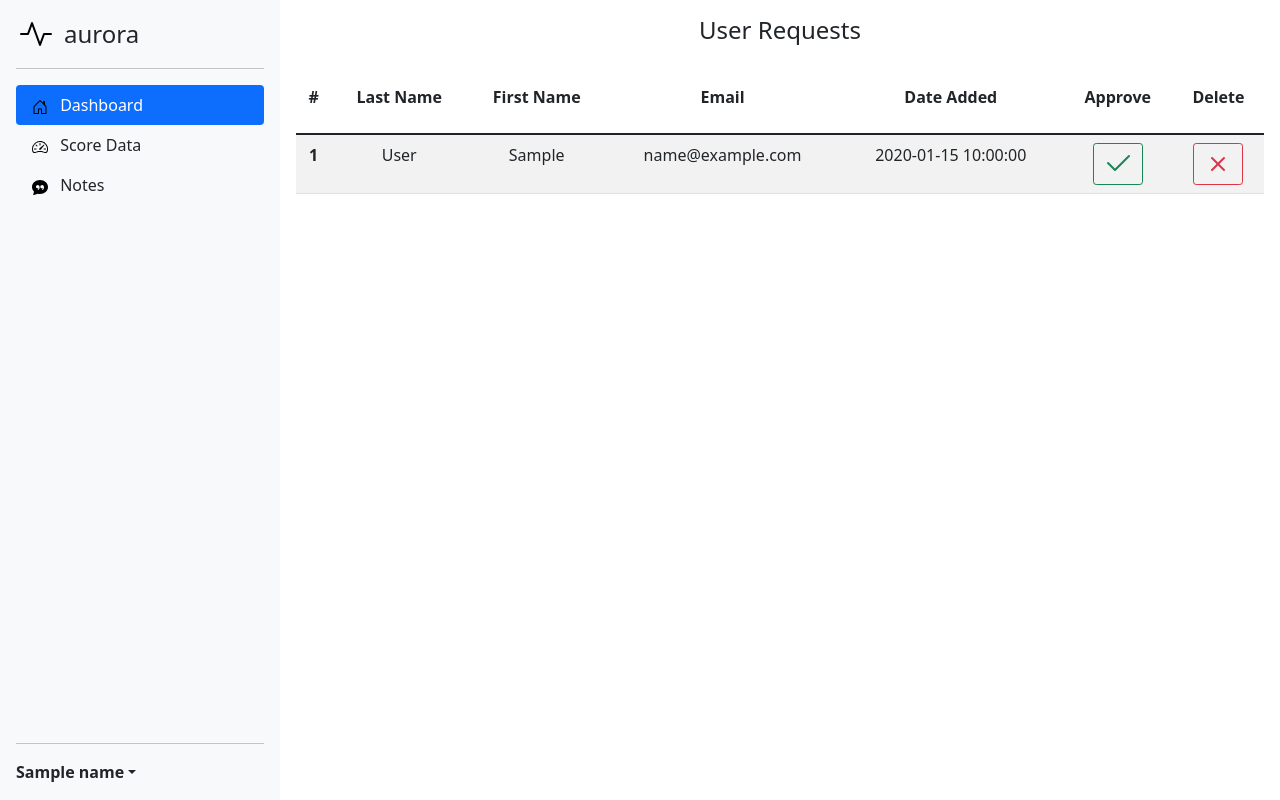
After one commit to smithandrewk/aurora, a Flask app: template templates/requested_users.jinja in a window 1280 px wide. The commit adds this page. Run offline with Flask 2, Linux system fonts and the light colour scheme; tables that the repository leaves empty hold one stand-in row (values such as "Sample post"); the template is opened without the code that fills it: values that come from a table or form of the project are taken from there, most other values are stand-ins (such as "Sample title", 1, 10 or a date in 2020); some libraries are stand-ins or nearby versions.

Commit message:
approve or delete new users

```diff
--- a/templates/home.jinja
+++ b/templates/home.jinja
@@ -35,6 +35,7 @@
 </svg>
 
 <body>
+    {% include 'inc/alerts.jinja' %}
     <div class="arow" style="background-color: #b4bdcb;">
         <div class="acol" style="padding: 5rem 5rem 0 5rem;">
             <h1>
--- /dev/null
+++ b/templates/requested_users.jinja
@@ -0,0 +1,57 @@
+{% extends 'base-sidebar.jinja' %}
+
+{% block dashboard_class%}
+nav-link active
+{% endblock %}
+{% block score_data_class%}
+nav-link link-dark
+{% endblock %}
+{% block notes_class%}
+nav-link link-dark
+{% endblock %}
+{% block body %}
+    <h4 class="text-center">User Requests</h4>
+    <br>
+    <table class="table table-striped table-hover table-condensed">
+        <thead>
+            <tr>
+                <th scope="col"><p class="text-center">#</p></th>
+                <th scope="col"><p class="text-center">Last Name</p></th>
+                <th scope="col"><p class="text-center">First Name</p></th>
+                <th scope="col"><p class="text-center">Email</p></th>
+                <th scope="col"><p class="text-center">Date Added</p></th>
+                <th scope="col"><p class="text-center">Approve</p></th>
+                <th scope="col"><p class="text-center">Delete</p></th>
+            </tr>
+        </thead>
+        {% for user in user_requests %}
+            <tbody>
+                <tr>
+                    <th scope="row"><p class="text-center">{{ user.id }}</p></th>
+                    <td><p class="text-center">{{ user.last_name }}</p></td>
+                    <td><p class="text-center">{{ user.first_name }}</p></td>
+                    <td><p class="text-center">{{ user.email }}</p></td>
+                    <td><p class="text-center">{{ user.date_added }}</p></td>
+                    <td>
+                        <div class="text-center">
+                            <a href="{{ url_for('approve_user', id=user.id) }}" class="btn btn-sm btn-outline-success">
+                                <svg xmlns="http://www.w3.org/2000/svg" width="32" height="32   " fill="currentColor" class="bi bi-check2" viewBox="0 0 16 16">
+                                    <path d="M13.854 3.646a.5.5 0 0 1 0 .708l-7 7a.5.5 0 0 1-.708 0l-3.5-3.5a.5.5 0 1 1 .708-.708L6.5 10.293l6.646-6.647a.5.5 0 0 1 .708 0z"/>
+                                </svg>
+                            </a>
+                        </div>
+                    </td>
+                    <td>
+                        <div class="text-center">
+                            <a href="{{ url_for('requested_users', id=user.id) }}" class="btn btn-sm btn-outline-danger">
+                            <svg xmlns="http://www.w3.org/2000/svg" width="32" height="32" fill="currentColor" class="bi bi-x" viewBox="0 0 16 16">
+                                <path d="M4.646 4.646a.5.5 0 0 1 .708 0L8 7.293l2.646-2.647a.5.5 0 0 1 .708.708L8.707 8l2.647 2.646a.5.5 0 0 1-.708.708L8 8.707l-2.646 2.647a.5.5 0 0 1-.708-.708L7.293 8 4.646 5.354a.5.5 0 0 1 0-.708z"/>
+                            </svg>
+                            </a>
+                        </div>
+                    </td>
+                </tr>
+            </tbody>
+        {% endfor %}
+    </table>
+{% endblock body %}
```
Also changed, not shown: lib/views/accounts.py (+29 -9 lines), templates/dashboard.jinja (+7 -1 lines), old.db (deleted).
